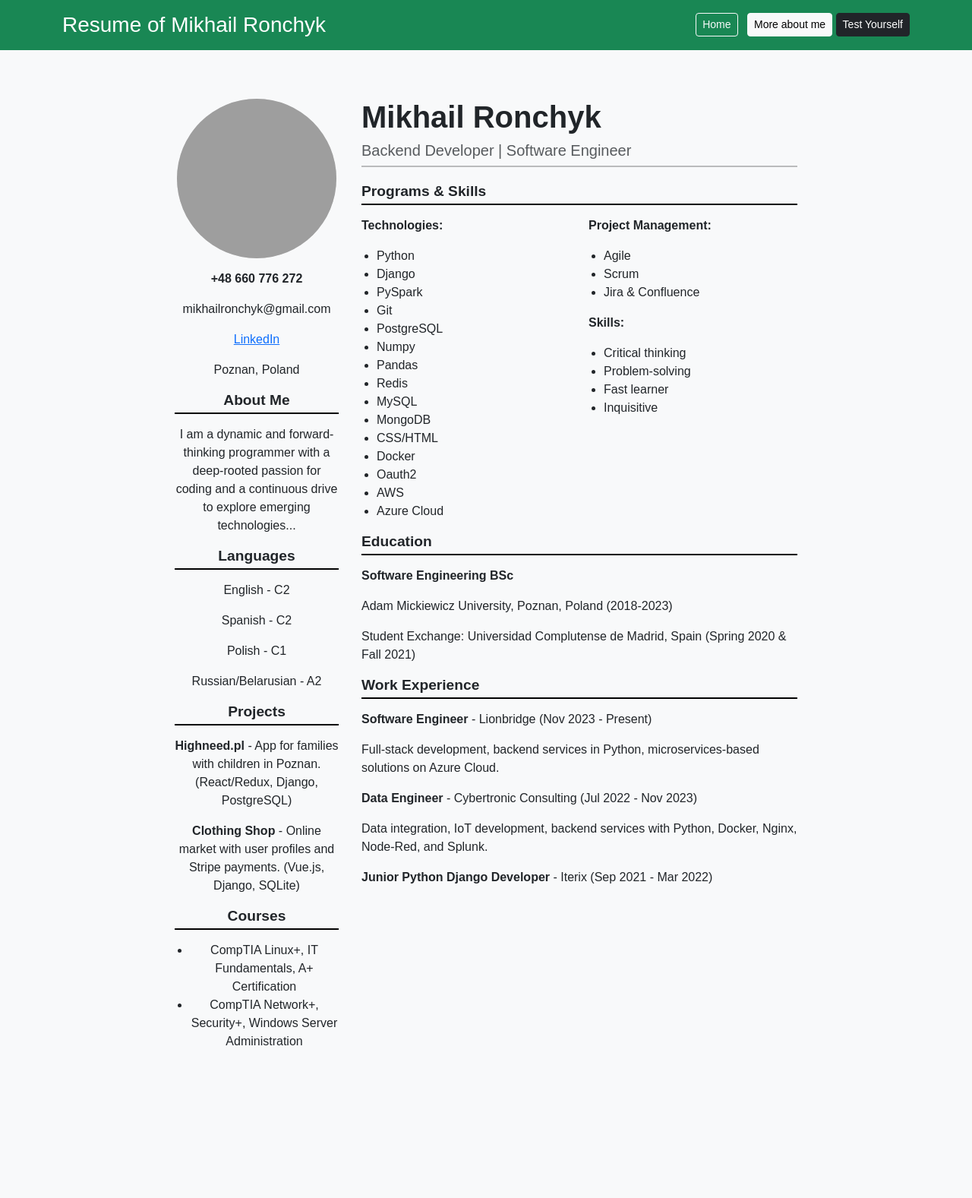
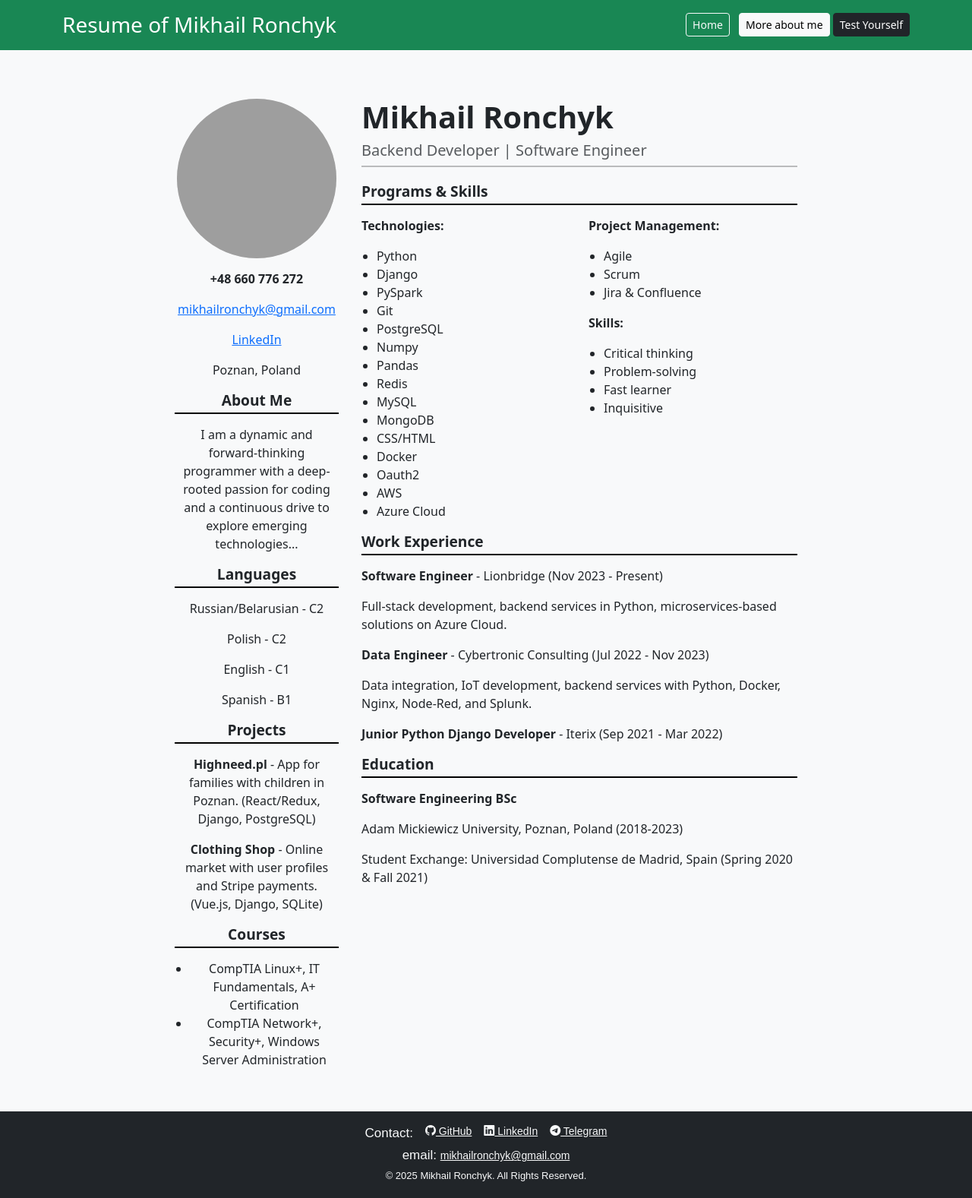
Before and after one commit to prostomisha/InteractiveCV, a Django app: page /resume in a window 1280 px wide. Shown: the whole page at 76% size. Before the commit the page ends 1376 px from the top, so only its background shows below. Run offline with Django 5.2, Linux system fonts and the light colour scheme; some web fonts are replaced; grey boxes are pictures that could not be loaded.

Commit message:
Custom tags plus footer

```diff
--- a/MikhailPage/settings.py
+++ b/MikhailPage/settings.py
@@ -128,9 +128,8 @@ USE_TZ = True
 STATIC_URL = 'static/'
 
 STATICFILES_DIRS = [
-    os.path.join(BASE_DIR, "static"),
+    os.path.join(BASE_DIR, "aboutMe/static"),
 ]
-
 # Default primary key field type
 # https://docs.djangoproject.com/en/5.1/ref/settings/#default-auto-field
 
--- a/MikhailPage/urls.py
+++ b/MikhailPage/urls.py
@@ -16,8 +16,10 @@ Including another URLconf
 """
 from django.contrib import admin
 from django.urls import path, include
+from django.conf import settings
+from django.conf.urls.static import static
 
 urlpatterns = [
     path('admin/', admin.site.urls),
     path("", include("aboutMe.urls")),
-]
+] + static(settings.STATIC_URL, document_root=settings.STATIC_ROOT)
--- a/aboutMe/templates/aboutMe/base.html
+++ b/aboutMe/templates/aboutMe/base.html
@@ -1,3 +1,4 @@
+{% load static %}
 <!DOCTYPE html>
 <html lang="en">
 <head>
@@ -5,19 +6,13 @@
     <meta name="viewport" content="width=device-width, initial-scale=1.0">
     <title>{% block title %}My Site{% endblock %}</title>
     <!-- Подключение Bootstrap CSS -->
-    {% block style %}
+
     <link href="https://cdn.jsdelivr.net/npm/bootstrap@5.3.0-alpha1/dist/css/bootstrap.min.css" rel="stylesheet">
-    <style>
-   .scale {
-    transition: 0.6s; /* Время эффекта */
-   }
-   .scale:hover {
-    transform: scale(1.1); /* Увеличиваем масштаб */
-   }
-  </style>
-    {% endblock %}
+    <link href="https://fonts.googleapis.com/css2?family=Now:wght@400;700&display=swap" rel="stylesheet">
+    <link href="{% static 'css/main.css' %}" rel="stylesheet">
+    <link rel="stylesheet" href="https://cdn.jsdelivr.net/npm/bootstrap-icons/font/bootstrap-icons.css">
 </head>
-<body class="bg-light">
+<body class="bg-light d-flex flex-column min-vh-100">
     <!-- Общий заголовок -->
     <header class="bg-success text-white py-3">
         <div class="container d-flex justify-content-between align-items-center">
@@ -42,6 +37,7 @@
         {% block content %}{% endblock %}
     </main>
 
+{% include 'aboutMe/footer.html' %}
     <!-- Подключение Bootstrap JS -->
     <script src="https://cdn.jsdelivr.net/npm/bootstrap@5.3.0-alpha1/dist/js/bootstrap.bundle.min.js"></script>
 </body>
--- /dev/null
+++ b/aboutMe/templates/aboutMe/footer.html
@@ -0,0 +1,31 @@
+<footer class="bg-dark text-light py-3 mt-auto">
+    <div class="container text-center">
+
+
+        <div class="d-flex justify-content-center gap-3">
+            <p class="mb-1 small" style="font-family: 'Arial', sans-serif; font-size: 17px;">
+            Contact:
+        </p>
+            <a href="https://github.com/prostomisha" class="text-light small" target="_blank" style="font-family: 'Arial', sans-serif; font-size: 14px;">
+                <i class="bi bi-github"></i> GitHub
+            </a>
+            <a href="https://www.linkedin.com/in/mikhail-ronchyk/" class="text-light small" target="_blank" style="font-family: 'Arial', sans-serif; font-size: 14px;">
+                <i class="bi bi-linkedin"></i> LinkedIn
+            </a>
+            <a href="https://t.me/piwopiwopiwopiwopiwo" class="text-light small" target="_blank" style="font-family: 'Arial', sans-serif; font-size: 14px;">
+                <i class="bi bi-telegram"></i> Telegram
+            </a>
+
+
+        </div>
+        <div class="d-flex justify-content-center gap-3">
+            <p class="mb-1 small" style="font-family: 'Arial', sans-serif; font-size: 17px;">email: <a href="mailto:mikhailronchyk@gmail.com" class="text-light" style="font-family: 'Arial', sans-serif; font-size: 14px;">
+                mikhailronchyk@gmail.com
+
+            </a></p>
+        </div>
+        <p class="mb-1 small" style="font-family: 'Arial', sans-serif; font-size: 13px;">
+            © 2025 Mikhail Ronchyk. All Rights Reserved.
+        </p>
+    </div>
+</footer>
--- a/aboutMe/templates/aboutMe/resume.html
+++ b/aboutMe/templates/aboutMe/resume.html
@@ -1,85 +1,33 @@
 {% extends 'aboutMe/base.html' %}
+{% load static %}
+{% block title %}Resume{% endblock %}
 
-{% block title %}Resume{% endblock %}
-{% block style %}
-    <link href="https://cdn.jsdelivr.net/npm/bootstrap@5.3.0/dist/css/bootstrap.min.css" rel="stylesheet">
-    <link href="https://fonts.googleapis.com/css2?family=Now:wght@400;700&display=swap" rel="stylesheet">
-    <style>
-        body {
-            background-color: #f8f9fa;
-            font-family: 'Now', sans-serif;
-        }
-        .resume-container {
-            max-width: 900px;
-
-            padding: 40px;
-            margin: auto;
-            display: flex;
-        }
-        .left-column {
-            width: 30%;
-            padding-right: 30px;
-            text-align: center;
-        }
-        .left-column img {
-            width: 100%;
-            border-radius: 50%;
-            margin-bottom: 15px;
-        }
-        .right-column {
-            width: 70%;
-        }
-        .section-title {
-            border-bottom: 2px solid black;
-            padding-bottom: 5px;
-            margin-bottom: 15px;
-            font-weight: bold;
-            font-size: 1.2rem;
-        }
-
-        .scale {
-            transition: 0.6s; /* Время эффекта */
-        }
-
-        .scale:hover {
-            transform: scale(1.1); /* Увеличиваем масштаб */
-        }
-        h1 {
-            font-weight: bold;
-        }
-        hr {
-            border-top: 2px solid black;
-            margin-top: 5px;
-            margin-bottom: 20px;
-        }
-        ul {
-            padding-left: 20px;
-        }
-    </style>
-
-{% endblock %}
 {% block content %}
 
     <div class="resume-container">
         <div class="left-column">
             <div style="width: 210px; height: 210px; background-color: #ddd; border-radius: 50%; margin: 0 auto 15px;">
                 {% load static %}
-                        <img src="{% static 'images/CVphoto.png' %}" alt="Beautiful guy in shirt" width="210" height="210" class="scale">
+                <img src="{% static 'images/CVphoto.png' %}" alt="Beautiful guy in shirt" width="210" height="210"
+                     class="scale">
             </div>
             <p><strong>+48 660 776 272</strong></p>
-                <p>mikhailronchyk@gmail.com</p>
-                <p><a href="https://www.linkedin.com/in/mikhail-ronchyk/">LinkedIn</a></p>
+            <p><a href="mailto:mikhailronchyk@gmail.com">mikhailronchyk@gmail.com</a></p>
+            <p><a href="https://www.linkedin.com/in/mikhail-ronchyk/" target="_blank">LinkedIn</a></p>
             <p>Poznan, Poland</p>
             <h5 class="section-title">About Me</h5>
-                <p>I am a dynamic and forward-thinking programmer with a deep-rooted passion for coding and a continuous drive to explore emerging technologies...</p>
+            <p>I am a dynamic and forward-thinking programmer with a deep-rooted passion for coding and a continuous
+                drive to explore emerging technologies...</p>
             <h5 class="section-title">Languages</h5>
-                <p>English - C2</p>
-                <p>Spanish - C2</p>
-                <p>Polish - C1</p>
-                <p>Russian/Belarusian - A2</p>
+            <p>Russian/Belarusian - C2</p>
+            <p>Polish - C2</p>
+            <p>English - C1</p>
+            <p>Spanish - B1</p>
             <h5 class="section-title">Projects</h5>
-                <p><strong>Highneed.pl</strong> - App for families with children in Poznan. (React/Redux, Django, PostgreSQL)</p>
-                <p><strong>Clothing Shop</strong> - Online market with user profiles and Stripe payments. (Vue.js, Django, SQLite)</p>
+            <p><strong>Highneed.pl</strong> - App for families with children in Poznan. (React/Redux, Django,
+                PostgreSQL)</p>
+            <p><strong>Clothing Shop</strong> - Online market with user profiles and Stripe payments. (Vue.js, Django,
+                SQLite)</p>
             <h5 class="section-title">Courses</h5>
             <ul>
                 <li>CompTIA Linux+, IT Fundamentals, A+ Certification</li>
@@ -128,16 +76,17 @@
                     </ul>
                 </div>
             </div>
-                <h5 class="section-title">Education</h5>
-                <p><strong>Software Engineering BSc</strong></p>
-                <p>Adam Mickiewicz University, Poznan, Poland (2018-2023)</p>
-                <p>Student Exchange: Universidad Complutense de Madrid, Spain (Spring 2020 & Fall 2021)</p>
             <h5 class="section-title">Work Experience</h5>
             <p><strong>Software Engineer</strong> - Lionbridge (Nov 2023 - Present)</p>
             <p>Full-stack development, backend services in Python, microservices-based solutions on Azure Cloud.</p>
             <p><strong>Data Engineer</strong> - Cybertronic Consulting (Jul 2022 - Nov 2023)</p>
             <p>Data integration, IoT development, backend services with Python, Docker, Nginx, Node-Red, and Splunk.</p>
             <p><strong>Junior Python Django Developer</strong> - Iterix (Sep 2021 - Mar 2022)</p>
+            <h5 class="section-title">Education</h5>
+            <p><strong>Software Engineering BSc</strong></p>
+            <p>Adam Mickiewicz University, Poznan, Poland (2018-2023)</p>
+            <p>Student Exchange: Universidad Complutense de Madrid, Spain (Spring 2020 & Fall 2021)</p>
+
 
         </div>
     </div>
--- a/aboutMe/views.py
+++ b/aboutMe/views.py
@@ -12,9 +12,9 @@ def index(request):
 
 
 def test_yourself(request):
-    latest_question_list = Question.objects.all()
-    context = {"latest_question_list": latest_question_list}
-    return render(request, "aboutMe/test_yourself.html", context)
+    #latest_question_list = Question.objects.all()
+    #context = {"latest_question_list": latest_question_list}
+    return render(request, "aboutMe/test_yourself.html")
 
 
 def resume(request):
```
Also changed, not shown: aboutMe/static/css/main.css (added, +54 -0 lines), aboutMe/templates/aboutMe/test_yourself.html (+5 -2 lines), aboutMe/templatetags/test_tags.py (added, +9 -0 lines), aboutMe/templatetags/__init__.py (added). Lines whose indentation alone changed are shown as unchanged.
